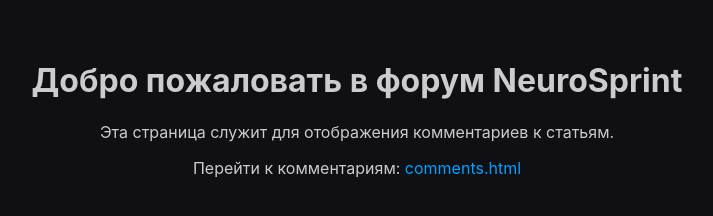
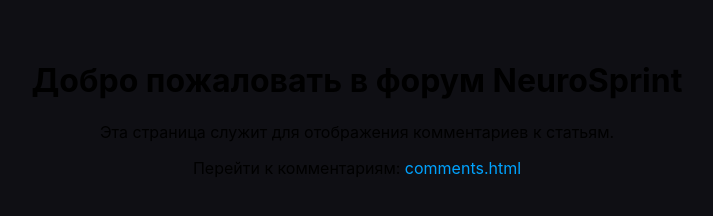
Before and after one commit to NeuroSprint/NeuroSprint-Forum, a plain HTML site: page index.html in a window 1280 px wide. Shown: the whole page, without its empty margins (283-996 px from the left). Drawn offline with Linux system fonts and the light colour scheme.

Commit message:
Update index.html

```diff
--- a/index.html
+++ b/index.html
@@ -9,7 +9,7 @@
       margin: 0;
       font-family: -apple-system, BlinkMacSystemFont, 'Segoe UI', sans-serif;
       background: #0F0F14;
-      color: #CCCCCC;
+      color: #FFFFF;
       padding: 40px;
       text-align: center;
     }
```
